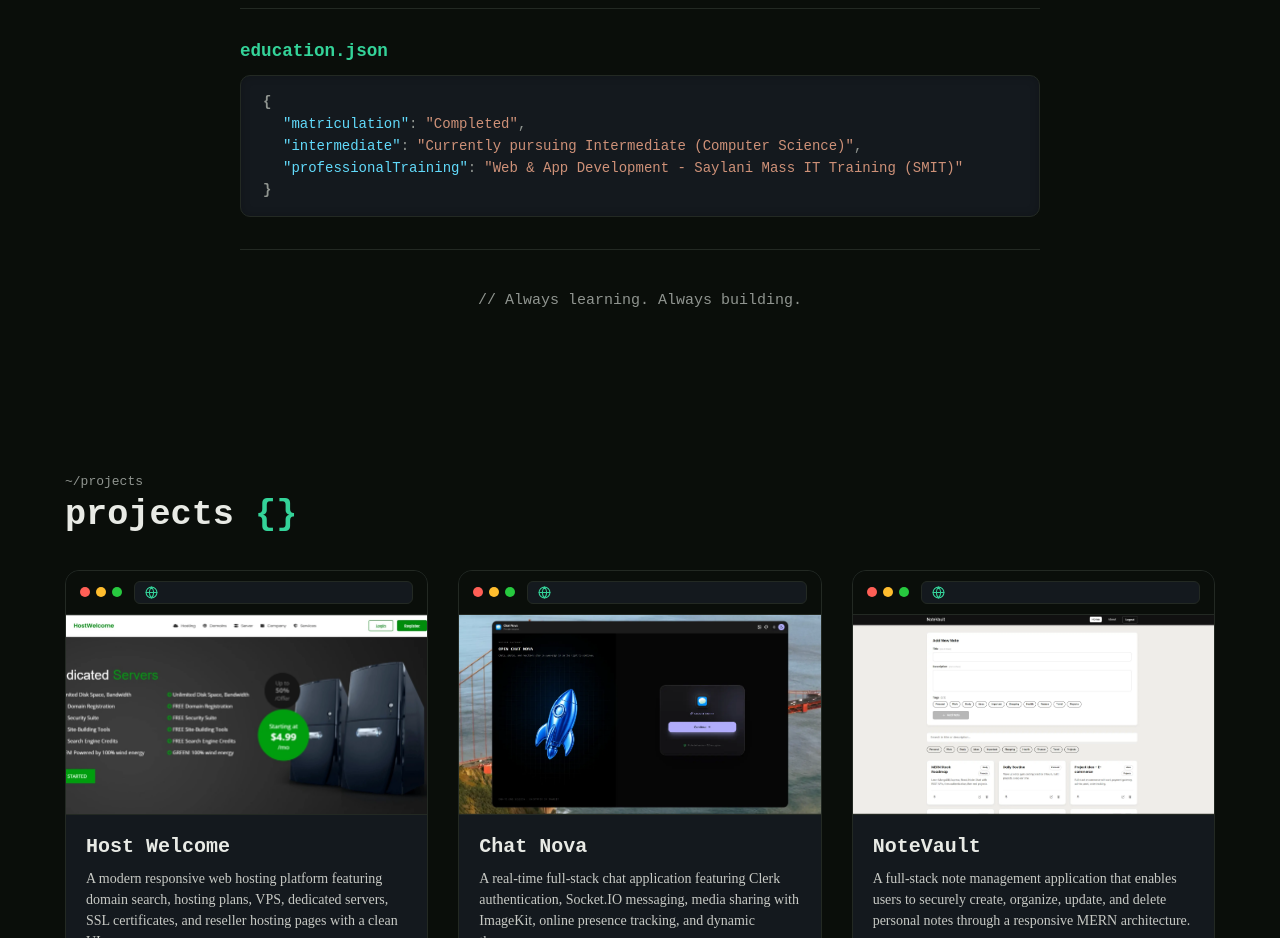
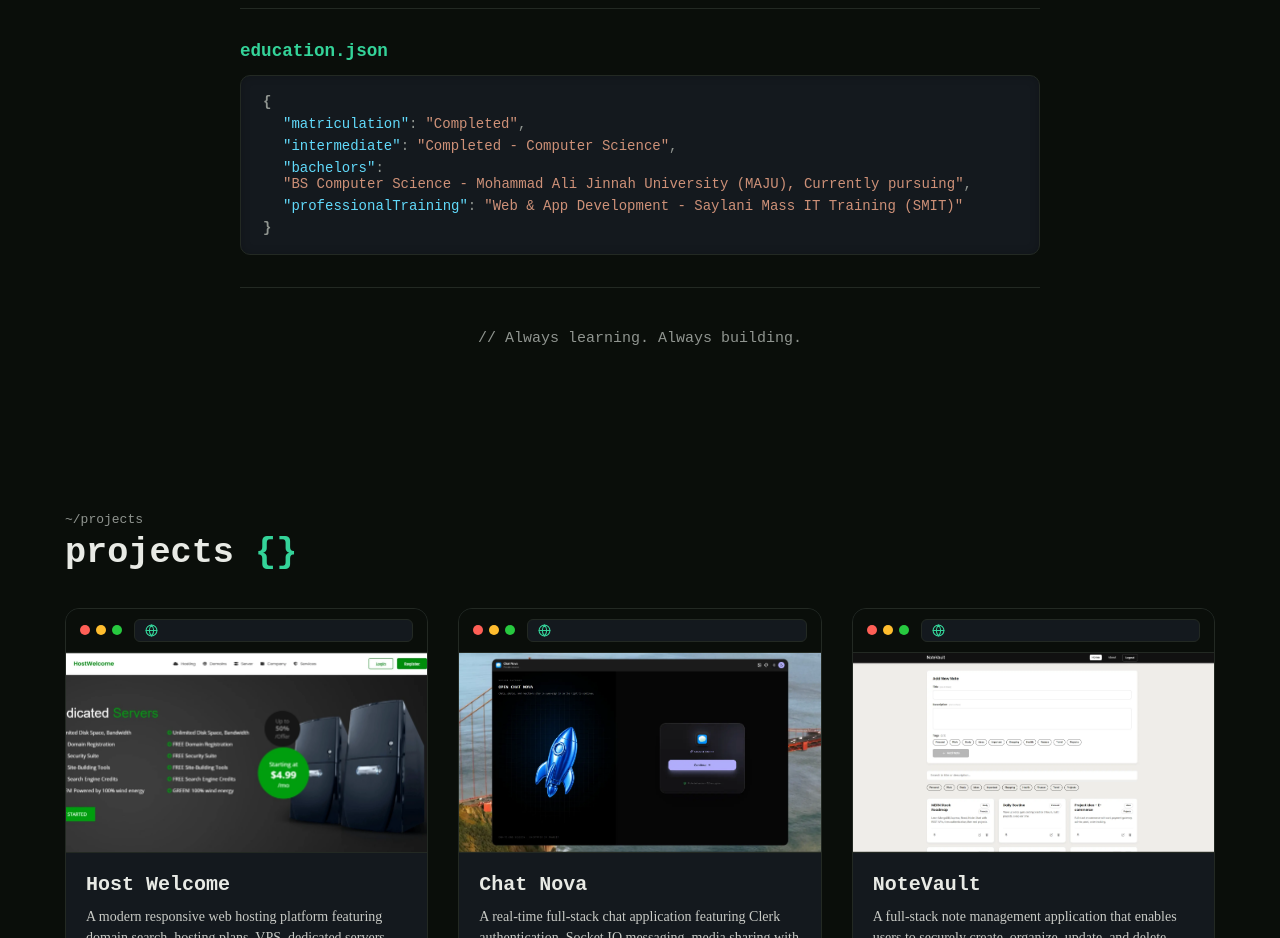
Before and after one commit to muhammad-waqas99/waqas-portfolio, a React (Vite) app: page / in a window 1280 px wide. Shown: the part 3140-4078 px from the top of the page. Built offline with nearby package versions, Linux system fonts and the light colour scheme.

Commit message:
Revise education details in aboutData.js
Updated education section to reflect completed intermediate and added bachelor's degree information.

```diff
--- a/src/data/aboutData.js
+++ b/src/data/aboutData.js
@@ -38,11 +38,11 @@ export const aboutData = {
     { year: "2026", title: "Currently Building & Seeking Roles", desc: "Building scalable web platforms without instructional tutorials." }
   ],
 
-  education: {
-    matriculation: "Completed",
-    intermediate: "Currently pursuing Intermediate (Computer Science)",
-    professionalTraining: "Web & App Development - Saylani Mass IT Training (SMIT)"
-  },
-
+education: {
+  matriculation: "Completed",
+  intermediate: "Completed - Computer Science",
+  bachelors: "BS Computer Science - Mohammad Ali Jinnah University (MAJU), Currently pursuing",
+  professionalTraining: "Web & App Development - Saylani Mass IT Training (SMIT)"
+},
   closingQuote: "// Always learning. Always building."
 };
```
